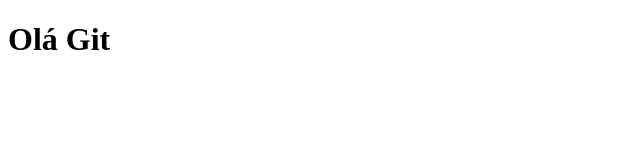
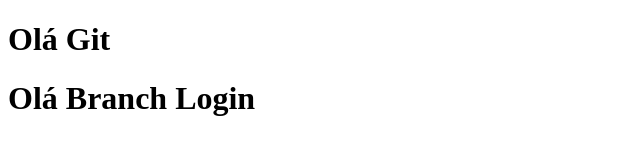
Before and after one commit to DEVin-Philips/s02-aula01, a plain HTML site: page index.html in a window 1280 px wide. Shown: the whole page, without its empty margins (0-640 px from the left). Drawn offline with Linux system fonts and the light colour scheme.

```diff
--- a/index.html
+++ b/index.html
@@ -8,5 +8,6 @@
   </head>
   <body>
     <h1>Olá Git</h1>
+    <h1>Olá Branch Login</h1>
   </body>
 </html>
```
